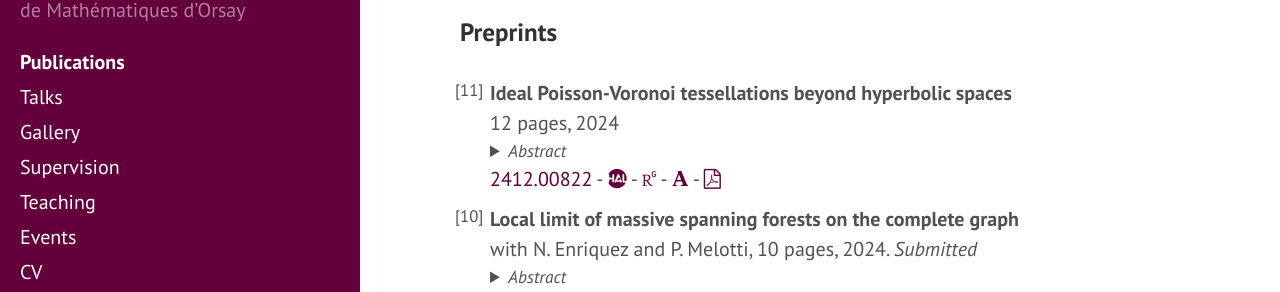
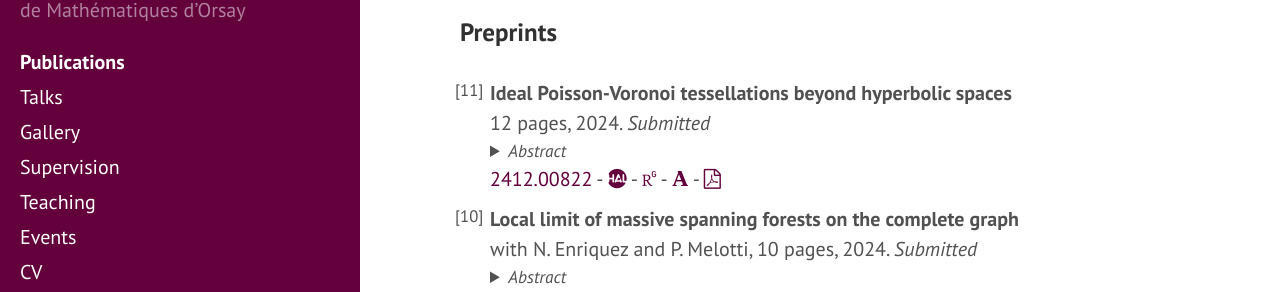
Before and after one commit to matteodachille/matteodachille.github.io, a Jekyll site: the page built from publications.md, in a window 1280 px wide and 900 px high. Shown: the part 181-473 px from the top of the window. Built offline with Jekyll 4.4.1, drawn with Linux system fonts in a browser that asks for light colours; nearby versions of some CDN libraries; some web fonts are replaced; some of the changed lines change nothing that is shown.

```diff
--- a/_data/pubs.yml
+++ b/_data/pubs.yml
@@ -19,12 +19,11 @@
   arxivurl: "http://arxiv.org/abs/2412.00822"
   arxivcode: "2412.00822"
   year: 2024
-  #submitted: False
   rg: 386374116
   halurl: "https://hal.science/hal-04817486"
   academia: 126245800
   pdf: "assets/H2xH2.pdf"
-  submitted: False
+  submitted: True
   npages: 12
   abstract: 'We construct and study the ideal Poisson--Voronoi tessellation of the product of two hyperbolic planes \( \mathbb{H}_{2}\times \mathbb{H}_{2}\) endowed with the \(L^{1}\) norm. We prove that its law is invariant under all isometries of this space and study some geometric features of its cells. Among other things, we prove that the set of points at equal separation to any two corona points is unbounded almost surely. This is analogous to a recent result of Frączyk-Mellick-Wilkens for higher rank symmetric spaces.'
 
```
